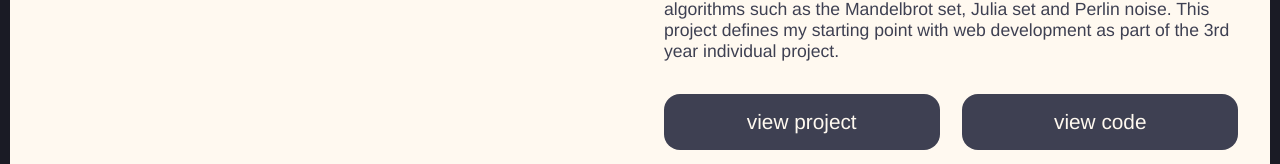
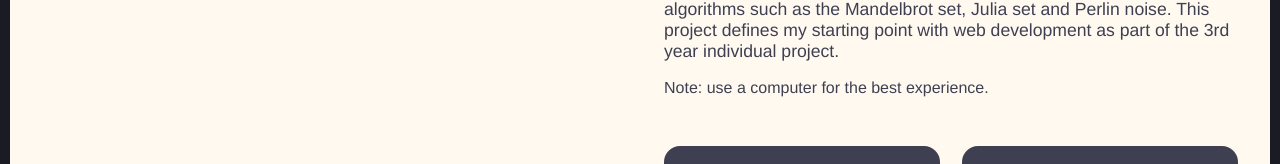
Before and after one commit to Septy2000/Portfolio-Website, a Next.js app: page / in a window 1280 px wide. Shown: the part 2853-3017 px from the top of the page. Built offline with nearby package versions, Linux system fonts and the light colour scheme.

Commit message:
Added note for project cards;

```diff
--- a/src/components/Sections/LandingPageSections/ProjectsSection/ProjectCard/ProjectCard.styled.tsx
+++ b/src/components/Sections/LandingPageSections/ProjectsSection/ProjectCard/ProjectCard.styled.tsx
@@ -20,6 +20,12 @@ export const Body = styled.p`
     color: ${({ theme }) => theme.colors.text.primary};
     font-size: 1.1rem;
     line-height: 1.2;
+`;
+
+export const Note = styled.p`
+    color: ${({ theme }) => theme.colors.text.primary};
+    line-height: 1.2;
+    margin: ${({ theme }) => theme.margin.small} 0;
 `;
 
 export const ButtonsContainer = styled.div`
--- a/src/components/Sections/LandingPageSections/ProjectsSection/ProjectCard/ProjectCard.tsx
+++ b/src/components/Sections/LandingPageSections/ProjectsSection/ProjectCard/ProjectCard.tsx
@@ -15,6 +15,7 @@ export default function ProjectCard({ project }: { project: Project }) {
             />
             <Styled.Header>{project.title}</Styled.Header>
             <Styled.Body>{project.description}</Styled.Body>
+            {project.note && <Styled.Note>{project.note}</Styled.Note>}
             <Styled.ButtonsContainer>
                 {project.slug ? (
                     <Styled.ButtonLink href={`/${project.slug}`}>view project</Styled.ButtonLink>
--- a/src/components/Sections/LandingPageSections/ProjectsSection/ProjectsSection.tsx
+++ b/src/components/Sections/LandingPageSections/ProjectsSection/ProjectsSection.tsx
@@ -10,6 +10,7 @@ export type Project = {
     title: string;
     imagePath: string;
     description: string;
+    note?: string;
     slug?: string;
     code_url?: string;
 };
@@ -23,6 +24,7 @@ const ProjectsSection = forwardRef<HTMLDivElement | null>((props, projectsRef) =
                             such as the Mandelbrot set, Julia set and Perlin noise.
                             This project defines my starting point with web development as part
                             of the 3rd year individual project.`,
+            note: "Note: use a computer for the best experience.",
             slug: "fractals-explorer",
             code_url:
                 "https://github.com/Septy2000/Portfolio-Website/tree/main/src/components/Sections/FractalsGeneratorSections/FractalsSection",
```
